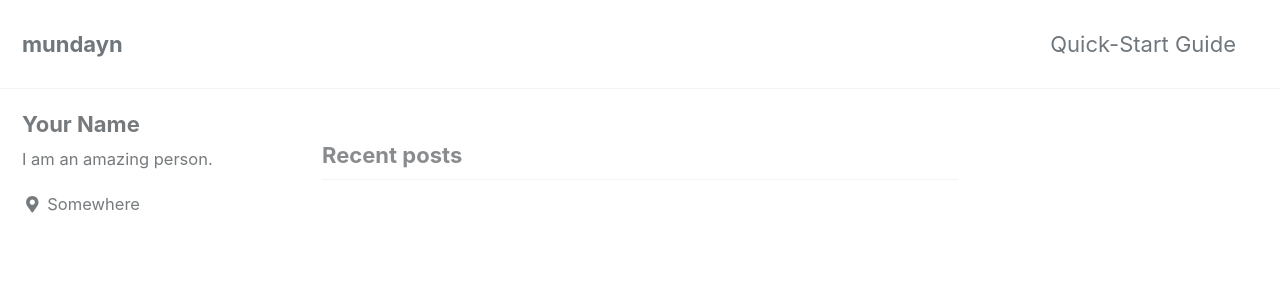
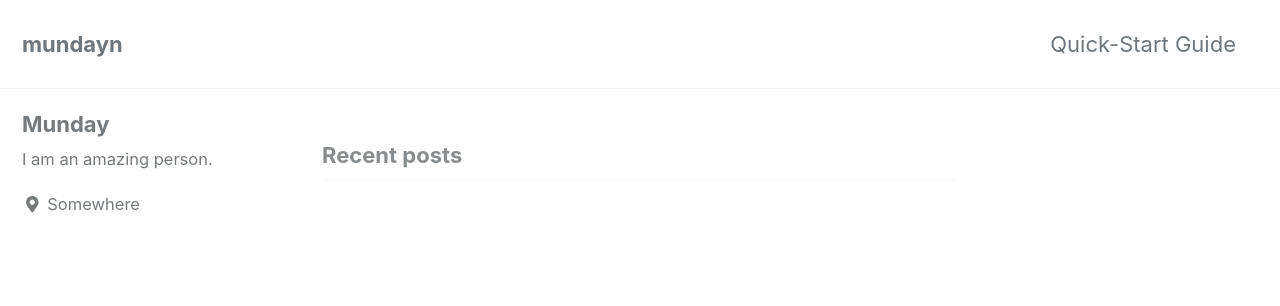
Before and after one commit to mundayn/mundayn.github.io, a Jekyll site: the page built from index.html, in a window 1280 px wide. Shown: the top 306 px of the page. Built offline with Jekyll 4.4.1, drawn with Linux system fonts in a browser that asks for light colours; cached includes are drawn as plain includes; nearby versions of some CDN libraries; the list of posts is cut into pages by our own code.

Commit message:
Update _config.yml

```diff
--- a/_config.yml
+++ b/_config.yml
@@ -106,7 +106,7 @@ analytics:
 
 # Site Author
 author:
-  name             : "Your Name"
+  name             : "Munday"
   avatar           : # path of avatar image, e.g. "/assets/images/bio-photo.jpg"
   bio              : "I am an amazing person."
   location         : "Somewhere"
@@ -126,7 +126,7 @@ author:
       # url: "https://facebook.com/"
     - label: "GitHub"
       icon: "fab fa-fw fa-github"
-      # url: "https://github.com/"
+      # url: "https://github.com/mundayn"
     - label: "Instagram"
       icon: "fab fa-fw fa-instagram"
       # url: "https://instagram.com/"
```
